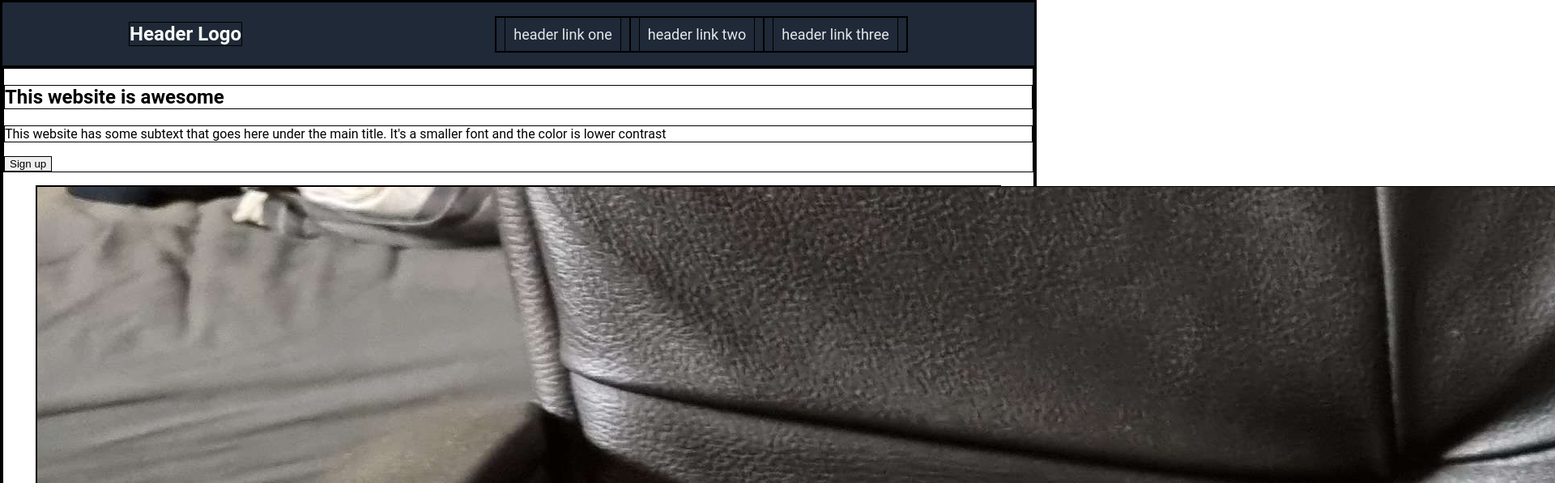
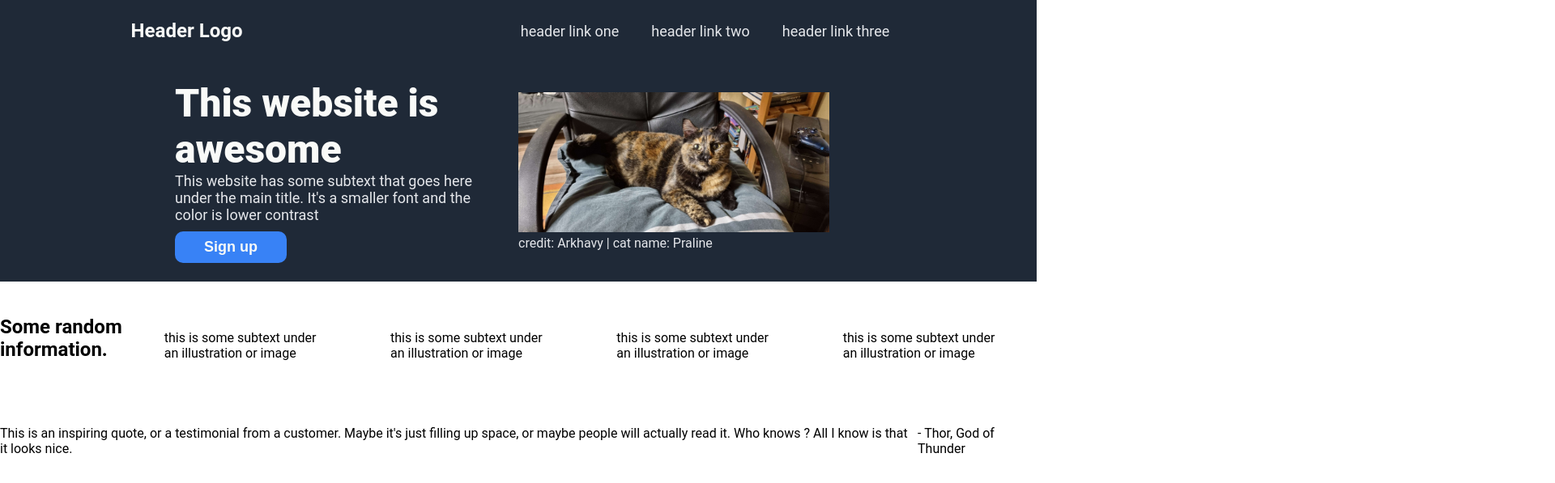
Before and after one commit to Arkhavy/odin-landing-page, a plain HTML site: page index.html in a window 1280 px wide. Shown: the top 597 px of the page at 81% size, 1920 px wide, since content can reach past the window. Drawn offline with Linux system fonts and the light colour scheme.

Commit message:
[CORE] Add completed section one with cat
Buttons have been styled as well for the overall page.
Isn't my cat cute ? :D

```diff
--- a/style.css
+++ b/style.css
@@ -1,5 +1,5 @@
 * {
-	border: 1px solid black;
+	/* border: 1px solid black; */
 }
 
 body {
@@ -53,3 +53,65 @@ a {
 a:hover {
 	background-color: #3882F6;
 }
+
+/* ************************************************************************** */
+/*                                   CONTENT                                  */
+/* ************************************************************************** */
+.content {
+	flex-grow: 1;
+
+	display: flex;
+	flex-direction: column;
+}
+
+section {
+	display: flex;
+	justify-content: center;
+	align-items: center;
+	flex: 1 0 auto;
+}
+
+button {
+	background-color: #3882F6;
+	color: #F9FAF8;
+	padding: 0.5em 2em;
+	width: fit-content;
+	border-radius: 10px;
+	font-weight: bold;
+	font-size: 18px;
+	border-width: 0;
+}
+
+/* ************************************************************************** */
+/*                                 SECTION ONE                                */
+/* ************************************************************************** */
+#one {
+	background-color: #1F2937;
+}
+
+#one div {
+	width: 30vw;
+	display: flex;
+	flex-direction: column;
+}
+
+#one h1 {
+	color: #F9FAF8;
+	font-weight: 900;
+	font-size: 48px;
+	margin: 0;
+}
+
+#one p {
+	font-size: 18px;
+	color: #E5E7EB;
+	margin: 0px 0px 10px 0px;
+}
+
+#one figcaption {
+	color:#E5E7EB;
+}
+
+#one img {
+	width: 30vw;
+}
```
